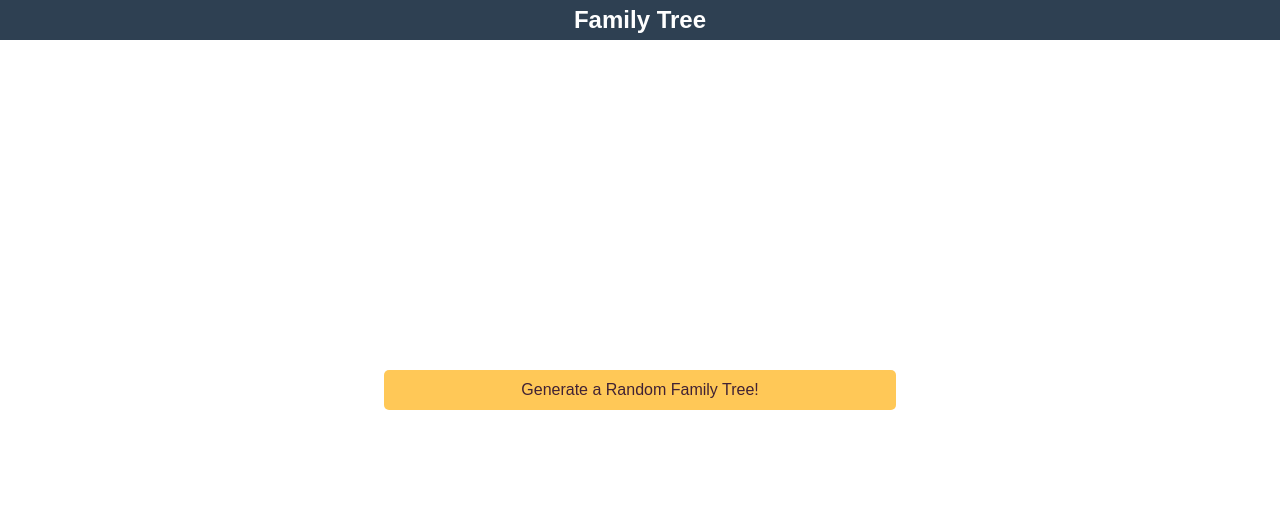
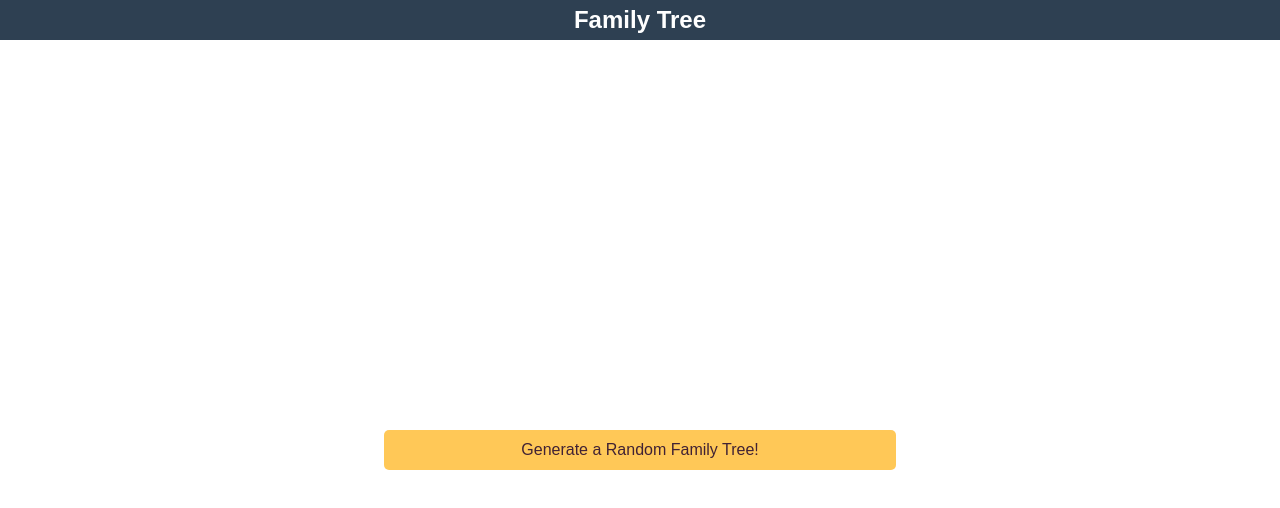
Before and after one commit to bstanger/tree, a React (Create React App) app in the folder tree-app/: page / in a window 1280 px wide. Shown: the top 508 px of the page. Built offline with nearby package versions, Linux system fonts and the light colour scheme; a web font is replaced by a local one.

Commit message:
Improve scrolling interaction

```diff
--- a/tree-app/src/style/node.css
+++ b/tree-app/src/style/node.css
@@ -1,5 +1,6 @@
 .node {
   flex: 1 1 auto;
+  max-width: 100%;
 }
 
 /****************** PARENT ******************/
--- a/tree-app/src/style/tree.css
+++ b/tree-app/src/style/tree.css
@@ -3,10 +3,11 @@
   flex-direction: column;
   justify-content: center;
   align-items: center;
-  width: 80vw;
-  height: 80vh;
+  width: 100vw;
+  min-height: calc(100vh - 40px);
   margin: 30px auto;
   box-sizing: border-box;
+  overflow: scroll;
 }
 
 .tree .large-action-btn {
```
